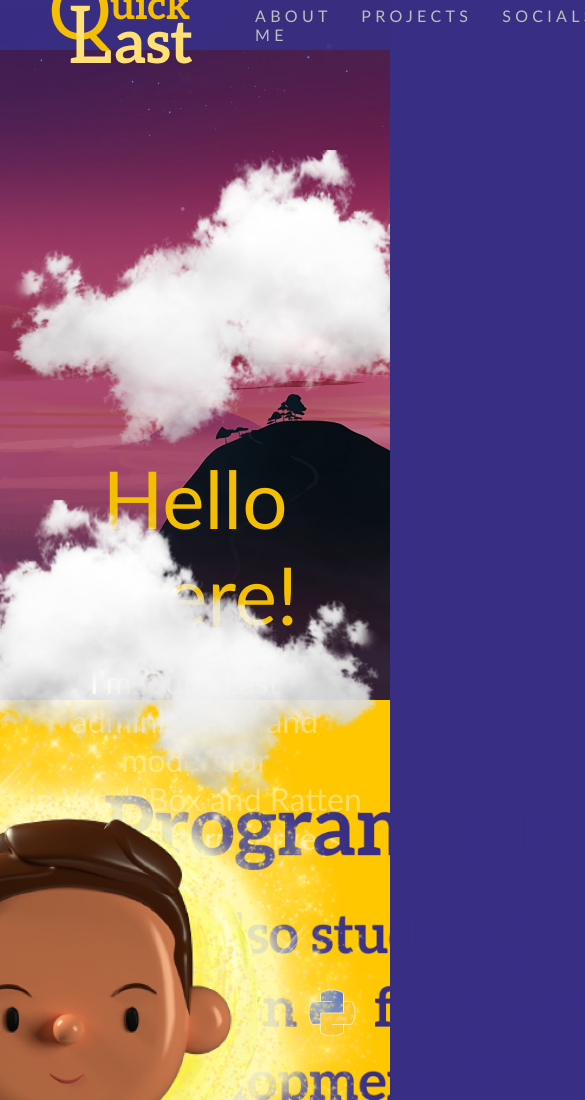
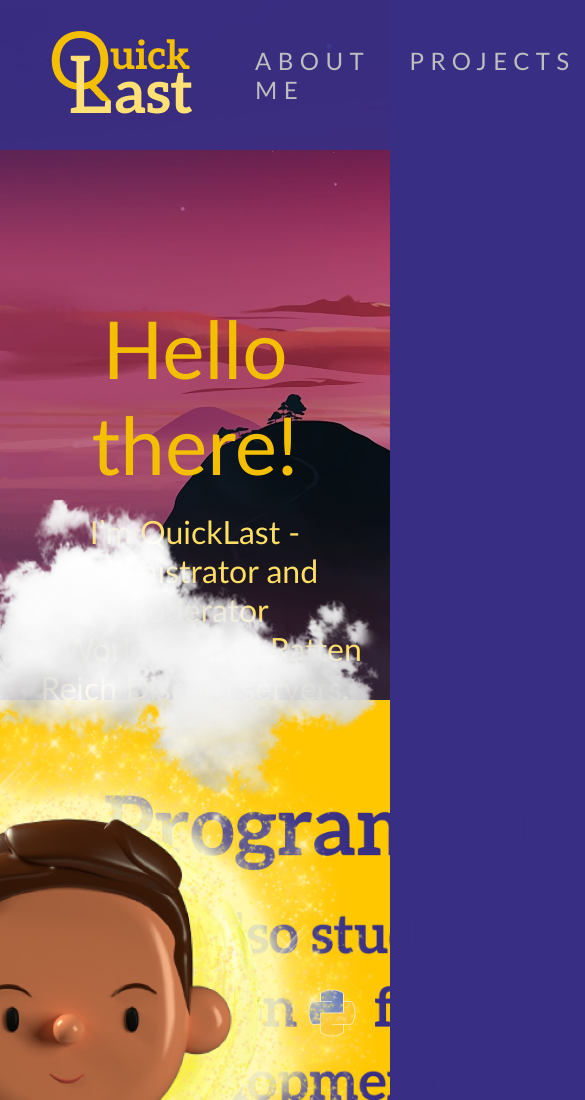
Before and after one commit to QuickLast/landing, a plain HTML site: page index.html in a window 390 px wide. Shown: the top 1100 px of the page, 585 px wide, since content can reach past the window. Drawn offline with Linux system fonts and the light colour scheme.

Commit message:
Update style.css

```diff
--- a/css/style.css
+++ b/css/style.css
@@ -1,8 +1,6 @@
 * {
   margin: 0;
   padding: 0;
-  width: device-width;
-  initial-value: 1;
 }
 body {
   width: 100%;
@@ -18,12 +16,6 @@ display: flex;
 flex-flow: row nowrap;
 justify-content: flex-start;
 align-items: center;
-}
-@media (max-width: 650px){
-  header{
-    width: 100%;
-    height: 50px;
-  }
 }
 .h-logo {
   margin-right: 50px;
@@ -42,23 +34,12 @@ align-items: center;
 .h-menu li {
   margin-right: 20px;
 }
-@media (max-width: 650px){
-  .h-menu li{
-    margin-right: 10px;
-  }
-}
 .h-menu li:last-child {
   margin-right: 0;
 }
 .h-menu a {
   padding: 8px 10px;
   font: 1.5em "Gill Sans", sans-serif;
-}
-@media (max-width: 650px){
-  .h-menu a{
-    padding: 8px 10px;
-    font: 1em "Gill Sans", sans-serif;
-  }
 }
 .h-menu ul {
   display: flex;
@@ -148,17 +129,11 @@ background-blend-mode: multiply;
 background-color:rgba(44, 44, 44, 0.3);
 }
 .cloud_right {
-  margin: 0;
-  padding: 0;
-  width: 400px;
-  height: 300px;
-  float: right;
-}
-#cloud_right {
 position: absolute;
 width: 400px;
 height: 300px;
 float: right;
+padding-left:1000px;
 }
 .cloud_left {
 position: absolute;
```
